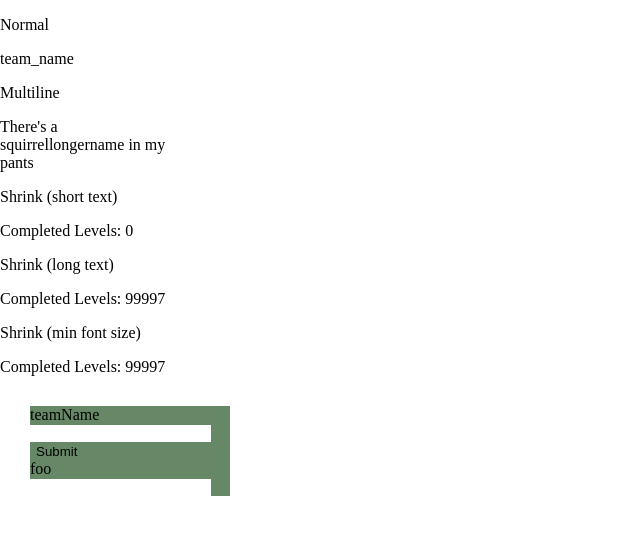
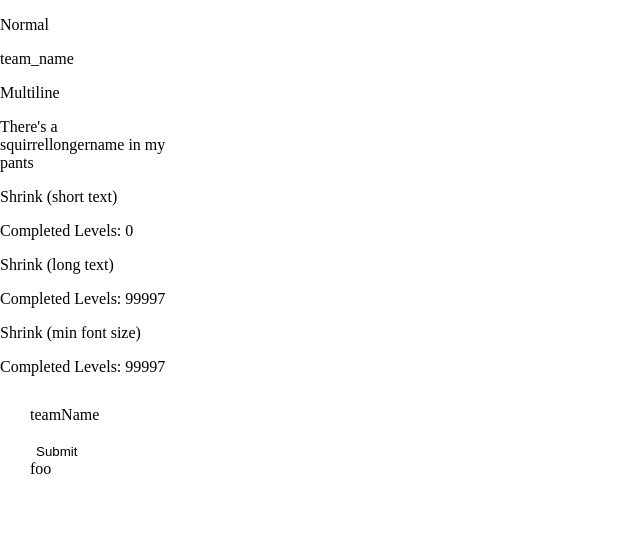
Before and after one commit to moekakiryu/es-atoms, a React app: page / in a window 1280 px wide. Shown: the top 534 px of the page, without its empty margins (0-640 px from the left). Built offline with nearby package versions, Linux system fonts and the light colour scheme.

Commit message:
Remove container background

```diff
--- a/src/pages/ScalableDemo/ScalableDemo.tsx
+++ b/src/pages/ScalableDemo/ScalableDemo.tsx
@@ -93,7 +93,6 @@ function ScalableDemo(): React.ReactNode {
       <div
         style={{
           width: 200,
-          background: '#686',
           flexGrow: 1,
           margin: 30,
         }}
```
